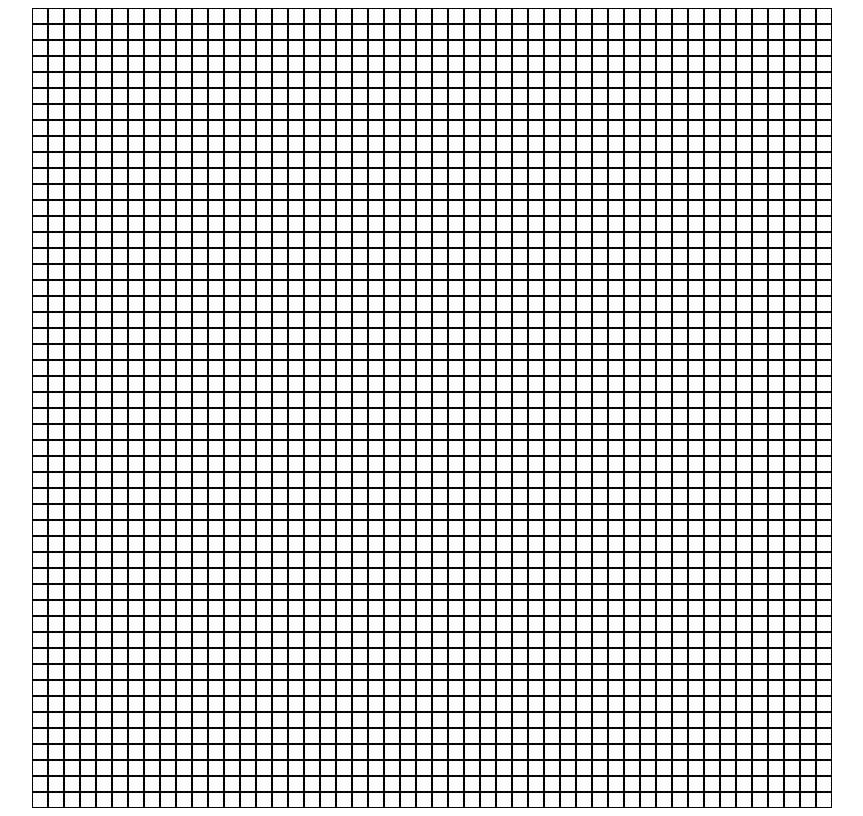
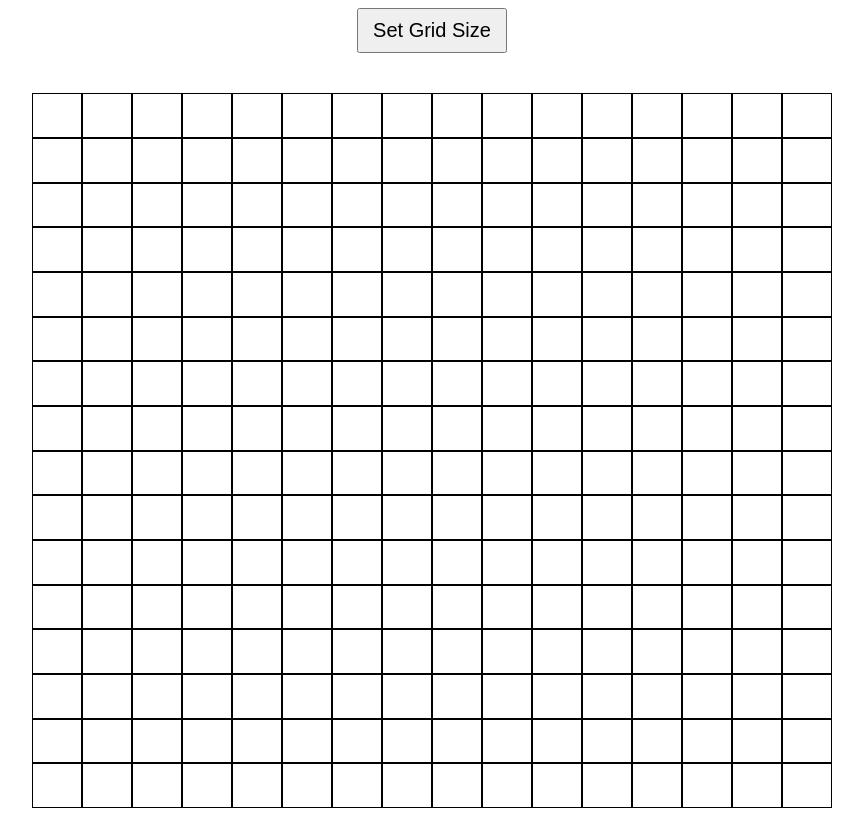
Before and after one commit to EricYunWang/odin-sketch, a plain HTML site: page index.html in a window 1280 px wide. Shown: the whole page, without its empty margins (208-1071 px from the left). Drawn offline with Linux system fonts and the light colour scheme.

Commit message:
Add user input grid size
Included a button to let the user choose the size of the grid.
Limited to 1 to 100 side size.

```diff
--- a/index.html
+++ b/index.html
@@ -8,8 +8,8 @@
     <link rel="stylesheet" href="style.css">
 </head>
 <body>
+    <button>Set Grid Size</button>
     <div id="container">
-
     </div>
 
 </body>
--- a/script.js
+++ b/script.js
@@ -1,4 +1,5 @@
 const container = document.querySelector("#container");
+const button = document.querySelector("button");
 
 function createGrid(squares){
     for (let i = 0; i < squares; i++){
@@ -8,7 +9,22 @@ function createGrid(squares){
         grid.addEventListener("mouseover", ()=>{
             grid.style.background = "lightblue";
         })
+        let basis = 1/(Math.sqrt(squares))*100;
+        grid.style.flexBasis = `${basis}%`;
+
     }
 }
 
-createGrid(2500);
+button.addEventListener("click", ()=>{
+    const input = prompt("Enter the number of squares per side (Max 100)");
+    if (input <= 100 && input > 0){
+        container.replaceChildren();
+        let inputSq = input * input;
+        createGrid(inputSq);
+    }
+    else{
+        alert("Please enter a valid number 1-100");
+    }
+})
+
+createGrid(256);
--- a/style.css
+++ b/style.css
@@ -1,8 +1,16 @@
 body{
     display: flex;
+    flex-direction: column;
     align-items: center;
     justify-content: center;
     height: 100vh;
+    gap: 40px;
+}
+
+button{
+    width: 150px;
+    height: 50px;
+    font-size: 20px;
 }
 
 #container {
@@ -17,8 +25,7 @@ body{
 
 #grid-element {
     box-sizing: border-box;
-    flex: 0 0 2%;
     border: solid 1px;
-    width: 16px;
+    flex: 0 0 6.25%;
     background-color: white;
 }
```
